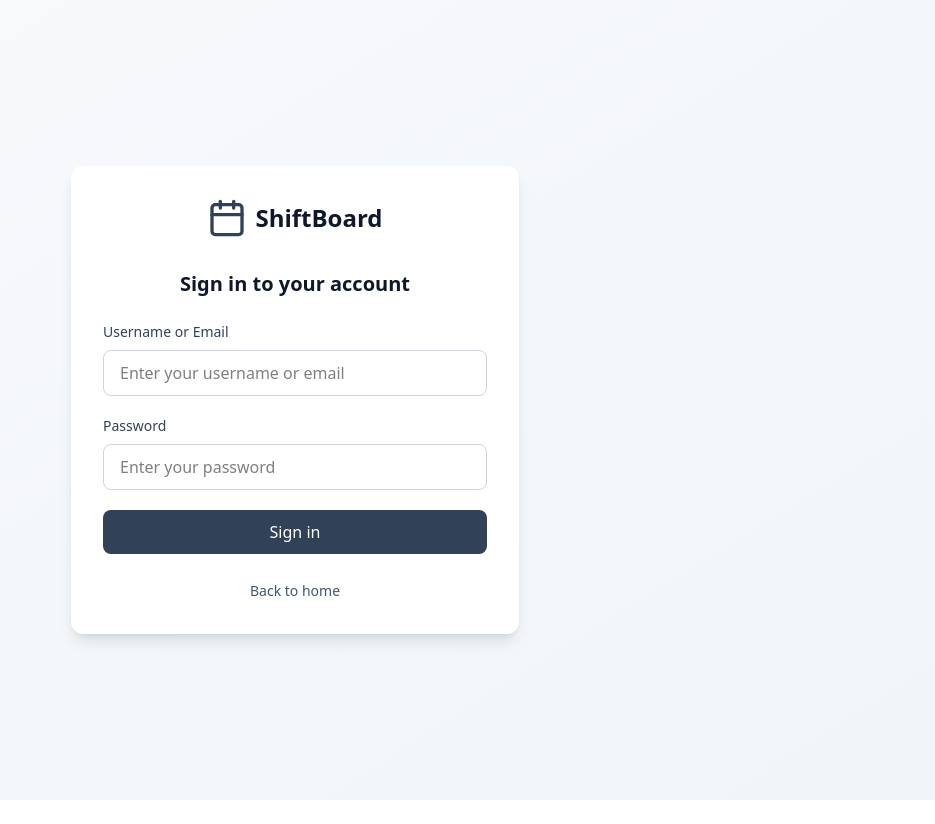
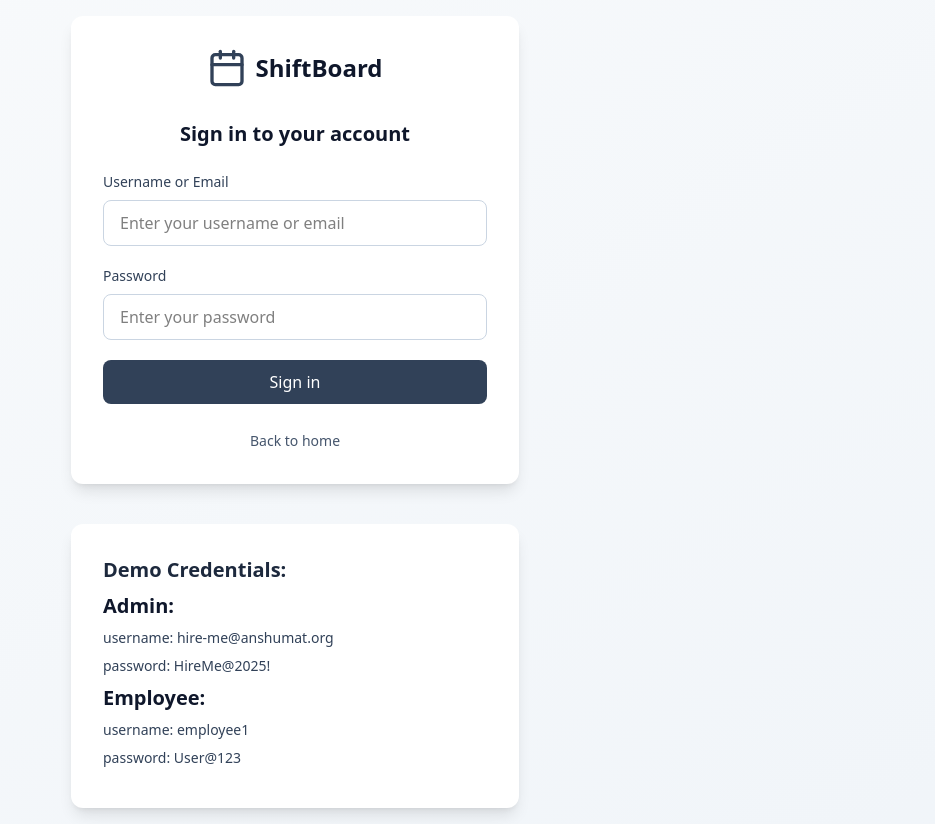
Before and after one commit to arafatmansuri/shift-board, a React (Vite) app in the folder frontend/: page /login in a window 1280 px wide. Shown: the whole page, without its empty margins (345-1280 px from the left). Before the commit the page ends 800 px from the top, so only its background shows below. Built offline with nearby package versions, Linux system fonts and the light colour scheme.

Commit message:
add demo credentials for login

```diff
--- a/frontend/src/pages/Login.tsx
+++ b/frontend/src/pages/Login.tsx
@@ -1,8 +1,6 @@
+import { Calendar } from "lucide-react";
 import { useForm } from "react-hook-form";
-import { Link } from "react-router-dom";
-// import { useLogin } from "../hooks/useAuth";
-import { Calendar } from "lucide-react";
-import { useNavigate } from "react-router-dom";
+import { Link, useNavigate } from "react-router-dom";
 import { useAppDispatch } from "../hooks";
 import { useLoginMutation } from "../queries/authQueries";
 import { setCredentials } from "../store/userSlice";
@@ -50,6 +48,9 @@ export const Login = () => {
               <input
                 type="text"
                 {...register("username", {
+                  required: "Username or email is required",
+                })}
+                {...register("email", {
                   required: "Username or email is required",
                 })}
                 className="w-full px-4 py-2.5 border border-slate-300 rounded-lg focus:outline-none focus:ring-2 focus:ring-slate-500 focus:border-transparent"
@@ -105,6 +106,29 @@ export const Login = () => {
             </Link>
           </div>
         </div>
+        <div className="mt-10 bg-white rounded-xl shadow-lg p-8">
+            <h1 className="text-xl font-bold text-slate-800 mb-2">
+              Demo Credentials:
+            </h1>
+          <div><h2 className="text-xl font-semibold text-slate-900 mb-2">Admin:</h2>
+          <div>
+            <p className="block text-sm font-medium text-slate-700 mb-2">
+              username: hire-me@anshumat.org
+            </p>
+            <p className="block text-sm font-medium text-slate-700 mb-2">
+              password: HireMe@2025!
+            </p>
+          </div></div>
+          <div><h2 className="text-xl font-semibold text-slate-900 mb-2">Employee:</h2>
+          <div>
+            <p className="block text-sm font-medium text-slate-700 mb-2">
+              username: employee1
+            </p>
+            <p className="block text-sm font-medium text-slate-700 mb-2">
+              password: User@123
+            </p>
+          </div></div>
+        </div>
       </div>
     </div>
   );
```
